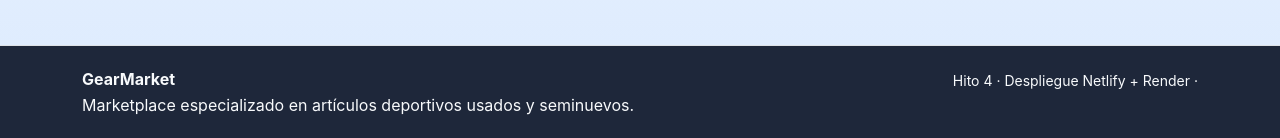
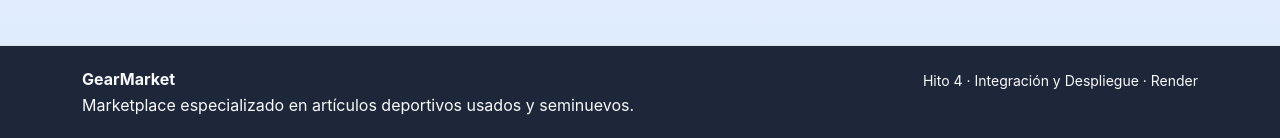
Before and after one commit to aepenalver/gearmarket, a React (Vite) app in the folder client/: page / in a window 1280 px wide. Shown: the part 909-1047 px from the top of the page. Built offline with nearby package versions, Linux system fonts and the light colour scheme; no server answers.

Commit message:
docs: corregir README.md

```diff
--- a/client/src/components/Footer.jsx
+++ b/client/src/components/Footer.jsx
@@ -6,7 +6,7 @@ function Footer() {
           <h6 className='fw-bold mb-1'>GearMarket</h6>
           <p className='text-body-white mb-0'>Marketplace especializado en artículos deportivos usados y seminuevos.</p>
         </div>
-        <div className='text-body-white small'>Hito 4 · Despliegue Netlify + Render ·</div>
+        <div className='text-body-white small'>Hito 4 · Integración y Despliegue · Render</div>
       </div>
     </footer>
   );
```
